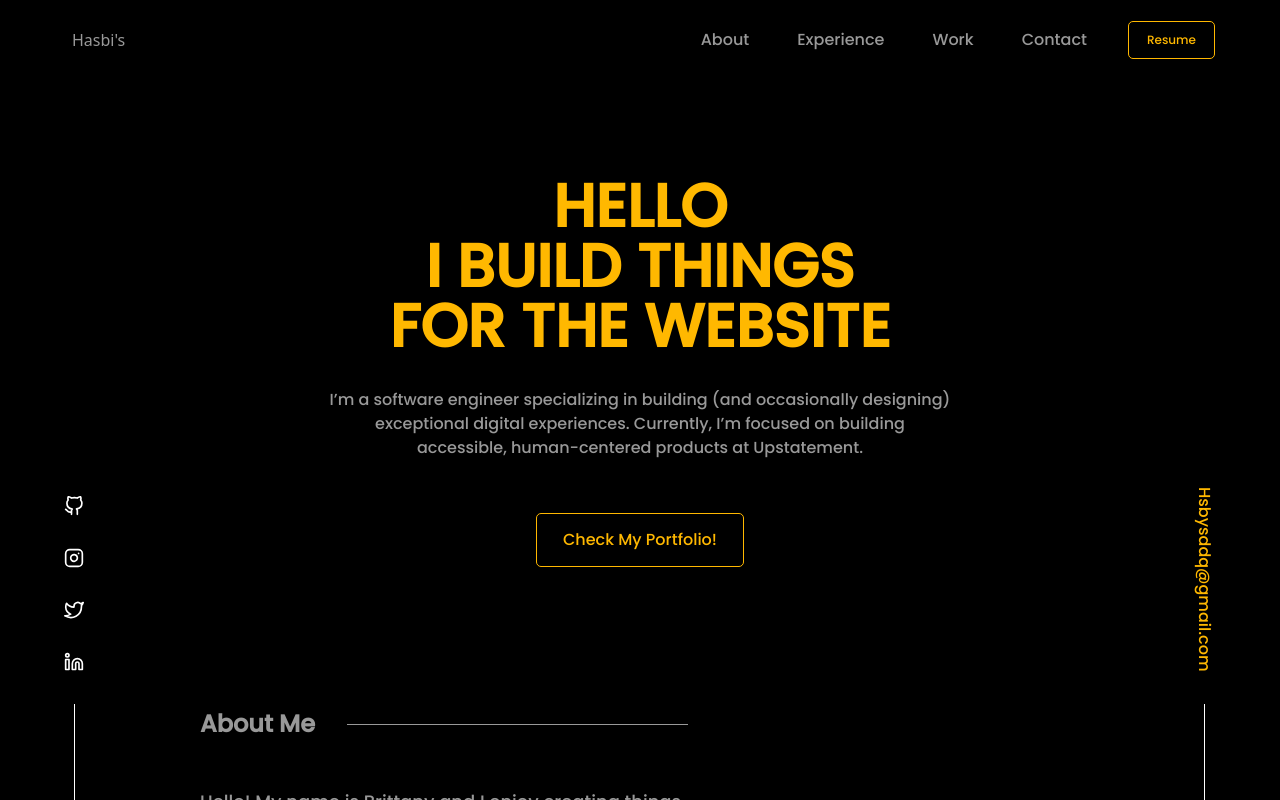
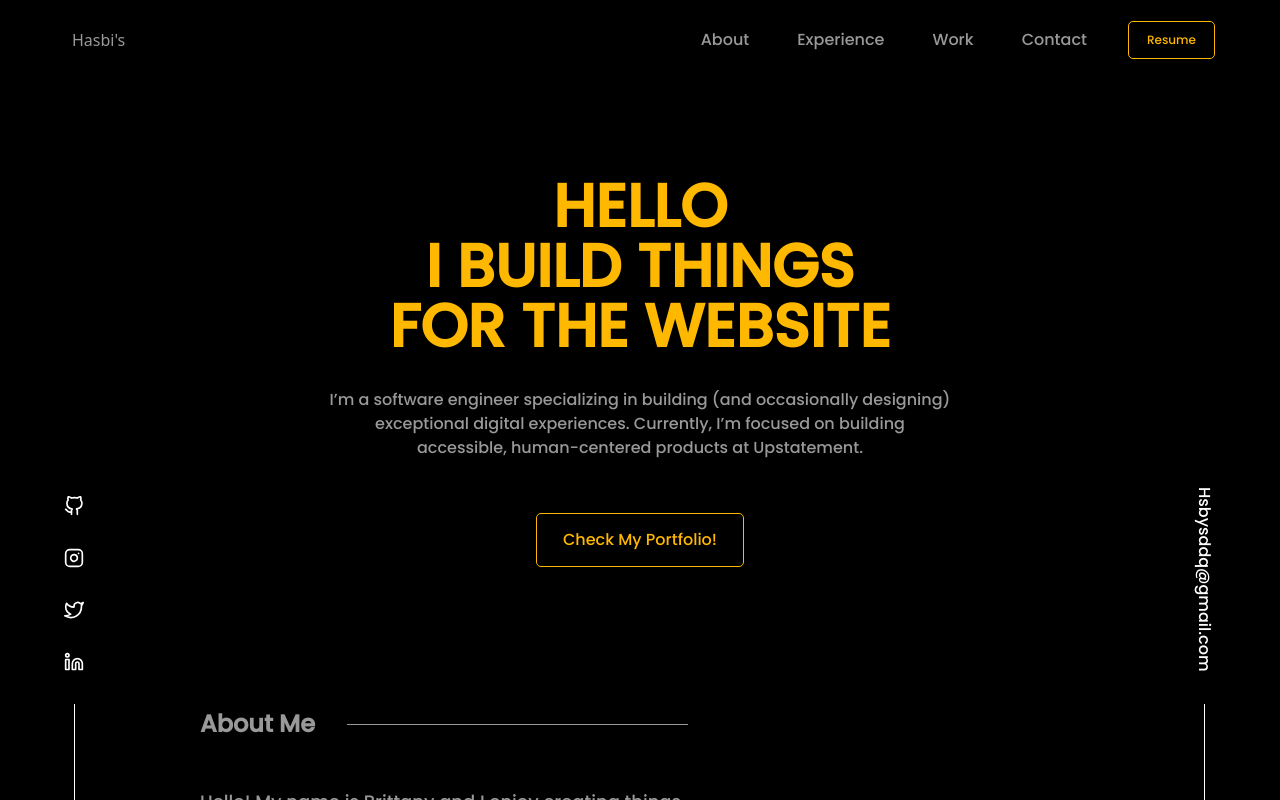
Before and after one commit to hsbysddq/portfolio, a React (Create React App) app: page / in a window 1280 px wide. Built offline with nearby package versions, Linux system fonts and the light colour scheme.

Commit message:
edit tampilan icon

```diff
--- a/src/Componenet/SocialMedia.jsx
+++ b/src/Componenet/SocialMedia.jsx
@@ -8,26 +8,26 @@ function SocialMedia() {
         style={{ writingMode: "vertical-rl" }}
         className="fixed bottom-0 px-2"
       >
-        <ul className="list-none text-white flex justify-center items-center">
-          <li className="pb-8">
+        <ul className="list-none text-white  flex justify-center items-center">
+          <li className="pb-8 hover:text-[#ffb800]">
             <a href="/" aria-label="Github" className="">
               <FiGithub className="w-5 h-5" />
             </a>
           </li>
 
-          <li className="pb-8">
+          <li className="pb-8 hover:text-[#ffb800]">
             <a href="/" aria-label="Instagram" className="">
               <FiInstagram className="w-5 h-5" />
             </a>
           </li>
 
-          <li className="pb-8">
+          <li className="pb-8 hover:text-[#ffb800]">
             <a href="/" aria-label="Twitter" className="">
               <FiTwitter className="w-5 h-5" />
             </a>
           </li>
 
-          <li className="pb-8">
+          <li className="pb-8 hover:text-[#ffb800]">
             <a href="/" aria-label="Linkedin" className="">
               <FiLinkedin className="w-5 h-5" />
             </a>
@@ -41,7 +41,9 @@ function SocialMedia() {
         style={{ writingMode: "vertical-rl" }}
         className="flex fixed bottom-0 right-0 px-16  justify-center items-center"
       >
-        <p className="text-[#ffb800] pb-8 font-poppins">Hsbysddq@gmail.com</p>
+        <p className="text-white hover:text-[#ffb800] pb-8 font-poppins">
+          Hsbysddq@gmail.com
+        </p>
         <div className="border-l-[1px] border-white h-24"></div>
       </div>
     </>
```
